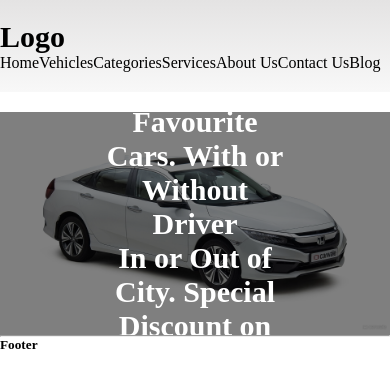
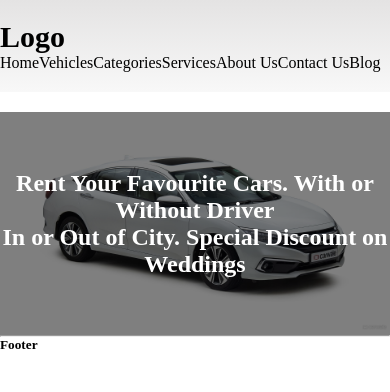
Before and after one commit to HamzaArif538/BlueWays, a Django app: page / in a window 390 px wide. Shown: the top 392 px of the page. Run offline with Django 4.2, Linux system fonts and the light colour scheme.

Commit message:
made slider mobile responsive

```diff
--- a/static/css/home.css
+++ b/static/css/home.css
@@ -42,7 +42,18 @@
     left: 50%;
     transform: translate(-50%, -50%);
     color: white;
-    font-size: 30px;
+    font-size: 40px;
     font-weight: bold;
     text-align: center;
+    width: 100%;
 }
+
+@media (max-width: 768px) {
+    .slide {
+        min-width: 100%;
+    }
+
+    .overlay-text {
+        font-size: 24px;
+    }
+}
```
